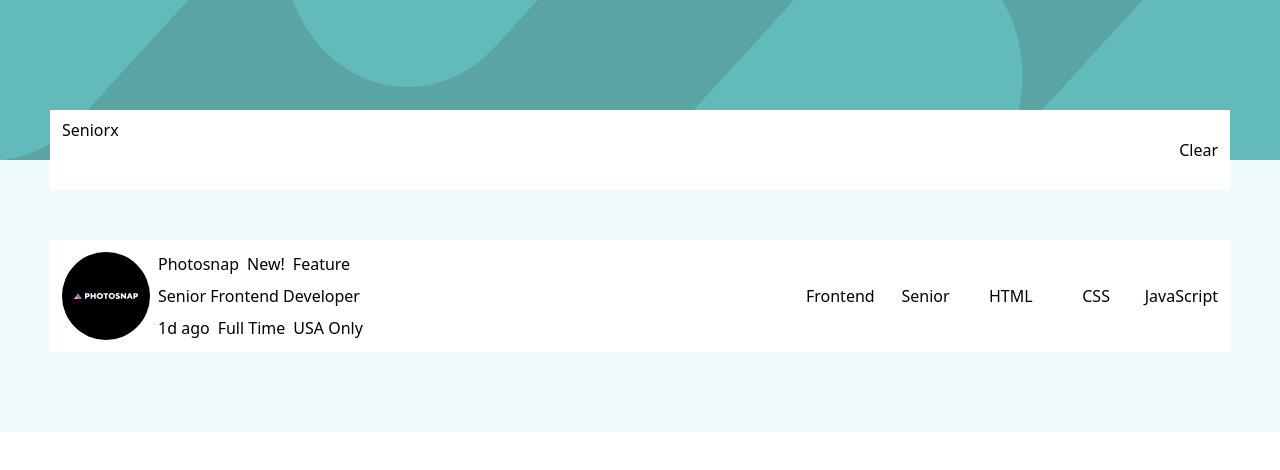
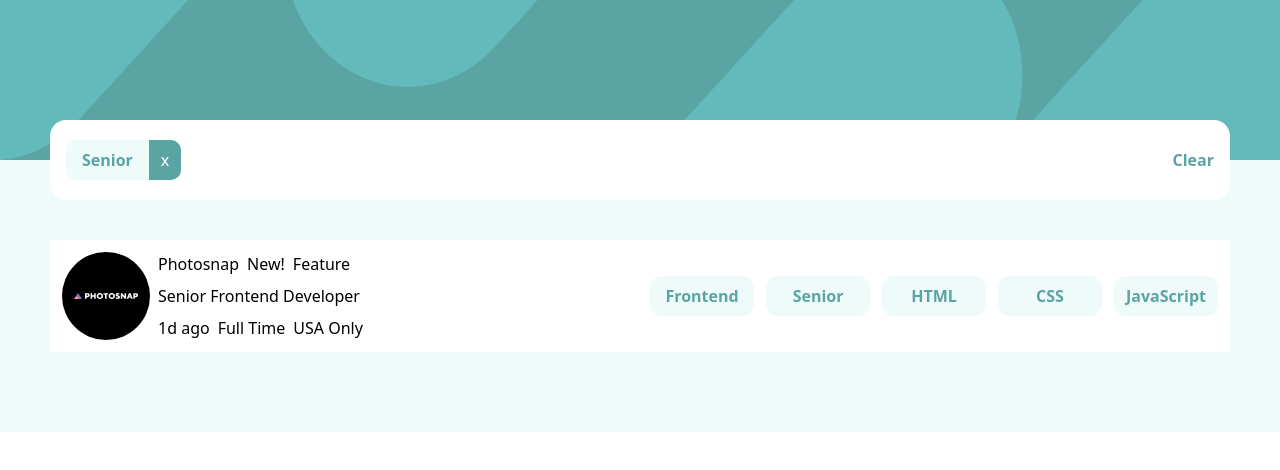
Before and after one commit to olayinka06-dev/static-job, a React (Create React App) app: page / in a window 1280 px wide. Both pictures are taken after a click on the button "Senior". Shown: the top 470 px of the page. Built offline with nearby package versions, Linux system fonts and the light colour scheme.

Commit message:
Desiging the jobcard button

```diff
--- a/src/Components/entities/JobCard.jsx
+++ b/src/Components/entities/JobCard.jsx
@@ -28,11 +28,11 @@ export const JobCard = () => {
               </div>
             </div>
           </div>
-          <div className="grid grid-cols-3 md:grid-cols-5 gap-3 items-center">
-            <button onClick={()=> allData.handleRoleClick(job.role)}>{job.role}</button>
-            <button onClick={()=> allData.handleLevelClick(job.level)}>{job.level}</button>
+          <div className="grid grid-cols-3 md:grid-cols-5 gap-3 justify-end items-center">
+            <button className="bg-primary py-2 px-3 rounded-xl text-main font-[600] hover:bg-main transition ease-linear duration-500 hover:text-white" onClick={()=> allData.handleRoleClick(job.role)}>{job.role}</button>
+            <button className="bg-primary py-2 px-3 rounded-xl text-main font-[600] hover:bg-main transition ease-linear duration-500 hover:text-white" onClick={()=> allData.handleLevelClick(job.level)}>{job.level}</button>
             {job.languages.map((language) => (
-              <button onClick={()=> allData.handleLanguageClick(language)} key={language}>{language}</button>
+              <button className="bg-primary py-2 px-3 rounded-xl text-main font-[600] hover:bg-main transition ease-linear duration-500 hover:text-white" onClick={()=> allData.handleLanguageClick(language)} key={language}>{language}</button>
             ))}
           </div>
         </div>
--- a/src/Components/entities/TodoList.jsx
+++ b/src/Components/entities/TodoList.jsx
@@ -5,9 +5,9 @@ export const TodoList = () => {
   const { allData } = useStaticJobContext();
   return (
     <div className="w-full flex flex-col items-center">
-      <div className="container absolute bottom-[-30px]">
+      <div className="container absolute bottom-[-40px]">
         <div
-          className={`flex justify-between py-2 px-3 bg-white w-full transition ease-linear duration-700 ${
+          className={`flex items-center justify-between py-[40px!important] rounded-2xl px-4 bg-white w-full transition ease-linear duration-700 ${
             allData.selectedRole.length > 0 ||
             allData.selectedLevel.length > 0 ||
             allData.selectedLanguage.length > 0
@@ -15,19 +15,28 @@ export const TodoList = () => {
               : "opacity-0 overflow-hidden"
           }`}
         >
-          <div className="grid grid-cols-5">
+          <div className="grid grid-cols-5 gap-x-5">
             {allData.selectedRole.map((role, i) => (
-              <div key={i} className="">
-                <span>{role}</span>
-                <button onClick={() => allData.handleRemoveSelectedRole(role)}>
+              <div key={i} className="flex flex-row items-center h-[5vh]">
+                <span className="bg-primary text-main font-[600] h-full rounded-tl-[10px] rounded-bl-[10px] flex items-center px-4">
+                  {role}
+                </span>
+
+                <button
+                  className="bg-main hover:bg-[rgb(40,57,56)] h-full px-3 rounded-tr-[10px] text-white flex items-center rounded-br-[10px]"
+                  onClick={() => allData.handleRemoveSelectedRole(role)}
+                >
                   x
                 </button>
               </div>
             ))}
             {allData.selectedLevel.map((level, i) => (
-              <div key={i} className="">
-                <span>{level}</span>
+              <div key={i} className="flex flex-row items-center h-[5vh]">
+                <span className="bg-primary text-main font-[600] rounded-tl-[10px] rounded-bl-[10px] h-full flex items-center px-4">
+                  {level}
+                </span>
                 <button
+                  className="bg-main hover:bg-[rgb(40,57,56)] h-full px-3 rounded-tr-[10px] text-white flex items-center rounded-br-[10px]"
                   onClick={() => allData.handleRemoveSelectedLevel(level)}
                 >
                   x
@@ -35,9 +44,12 @@ export const TodoList = () => {
               </div>
             ))}
             {allData.selectedLanguage.map((language, i) => (
-              <div key={i} className="">
-                <span>{language}</span>
+              <div key={i} className="flex flex-row items-center h-[5vh]">
+                <span className="bg-primary text-main font-[600] rounded-tl-[10px] rounded-bl-[10px] h-full flex items-center px-4">
+                  {language}
+                </span>
                 <button
+                  className="bg-main hover:bg-[rgb(40,57,56)] h-full px-3 rounded-tr-[10px] text-white flex items-center rounded-br-[10px]"
                   onClick={() => allData.handleRemoveSelectedLanguage(language)}
                 >
                   x
@@ -48,7 +60,7 @@ export const TodoList = () => {
           {allData.selectedRole.length > 0 ||
           allData.selectedLevel.length > 0 ||
           allData.selectedLanguage.length > 0 ? (
-            <button className="" onClick={allData.handleClearSelected}>
+            <button className="text-main font-[600] hover:underline" onClick={allData.handleClearSelected}>
               Clear
             </button>
           ) : null}
```
